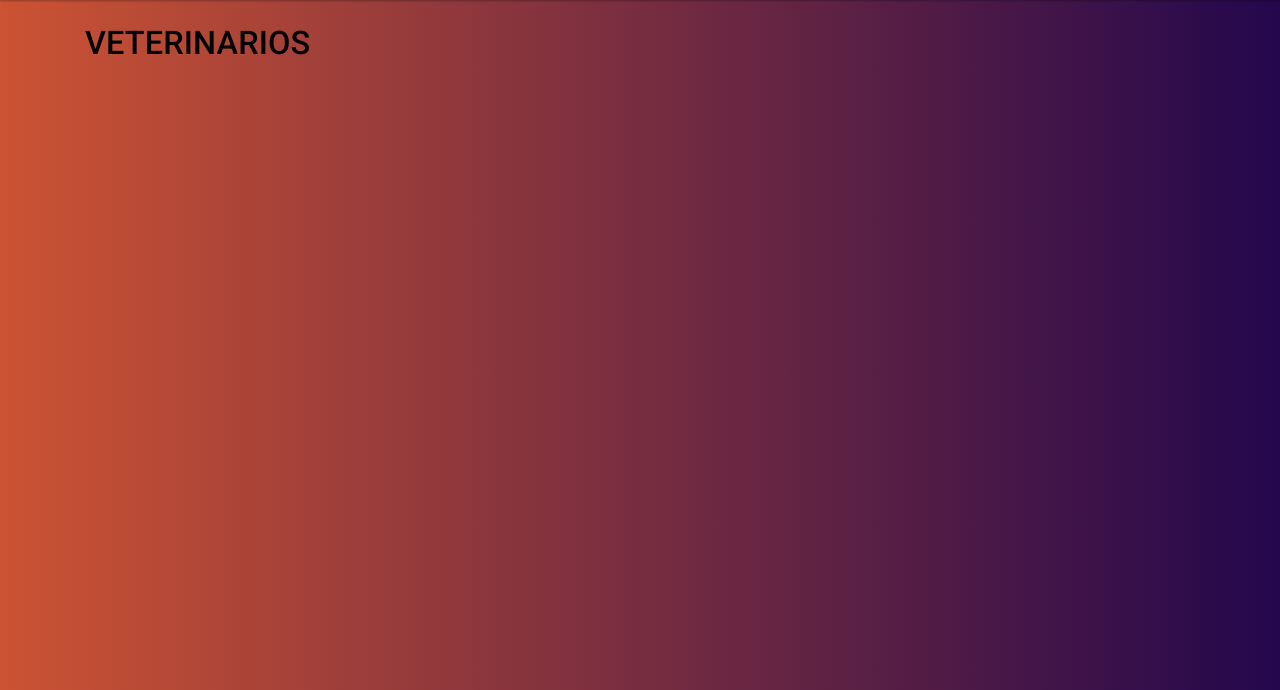
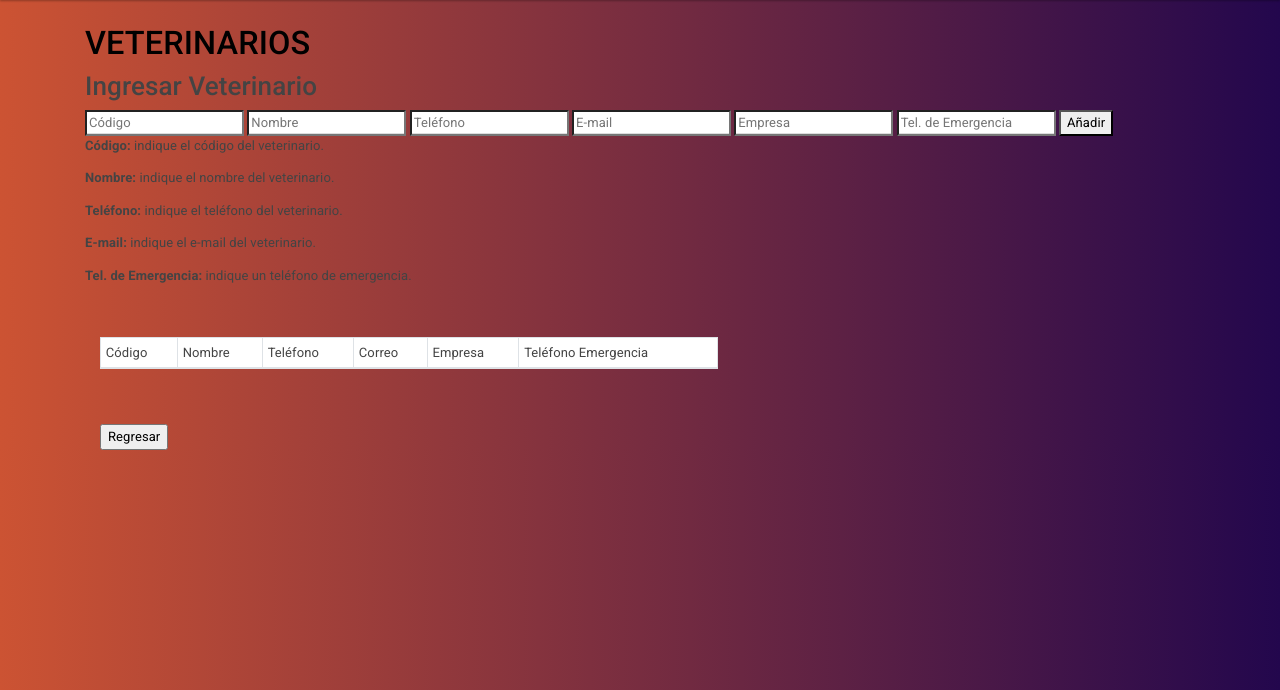
Before and after one commit to karou1182001/FinalBDGANT-V, a Flask app: page /veterinarios in a window 1280 px wide. Shown: the part 79-769 px from the top of the page. Run offline with Flask 2, Linux system fonts and the light colour scheme; data that the repository does not hold is empty; parts of the project's set-up code (start-up, migrations or seed data) failed here and were passed over.

Commit message:
Update veterinarios.html

```diff
--- a/ganaderiaApp/templates/veterinarios.html
+++ b/ganaderiaApp/templates/veterinarios.html
@@ -3,5 +3,69 @@
 {% block body %}
 
     <h1 style="color: black">VETERINARIOS</h1>
+    <h2>Ingresar Veterinario</h2>
+    {% with messages = get_flashed_messages() %}
+    {% if messages %}
+    {% for message in messages %}
+        <div class="alert alert-success alert-dismissible fade show" role="alert">
+            {{message}}
+            <button type="button" class="btn-close" data-bs-dismiss="alert" aria-label="Close"></button>
+        </div>
+    {% endfor %}
+    {% endif %}
+    {% endwith %}
+    <div>
+        <form action="/añadir_veterinario", method="POST">
+            <input type="text" name="cod", placeholder="Código">
+            <input type="text" name="nombre" placeholder="Nombre">
+            <input type="number" name="tel" placeholder="Teléfono">
+            <input type="text" name= "correo" placeholder="E-mail">
+            <input type="text" name="empresa" placeholder="Empresa">
+            <input type="number" name="emer_tel" placeholder="Tel. de Emergencia">
+            <button type="submit">
+                Añadir
+            </button>
+            <p><b>Código: </b> indique el código del veterinario.</p>
+            <p><b>Nombre: </b> indique el nombre del veterinario.</p>
+            <p><b>Teléfono: </b> indique el teléfono del veterinario.</p>
+            <p><b>E-mail: </b> indique el e-mail del veterinario.</p>
+            <p><b>Tel. de Emergencia: </b> indique un teléfono de emergencia.</p>
+            <br>
+            <br>
+        </form>
+    </div>
+    <div class="col-md-7">
+        <table class="table table-striped table-bordered bg-white table-sm">
+            <thead>
+                <tr>
+                    <td>Código</td>
+                    <td>Nombre</td>
+                    <td>Teléfono</td>
+                    <td>Correo</td>
+                    <td>Empresa</td>
+                    <td>Teléfono Emergencia</td>
+                </tr>
+            </thead>
+            <tbody>
+                {% for data in datos %}
+                <tr>
+                    <td>{{data.0}}</td>
+                    <td>{{data.1}}</td>
+                    <td>{{data.2}}</td>
+                    <td>{{data.3}}</td>
+                    <td>{{data.4}}</td>
+                    <td>{{data.5}}</td>
+                    <td><a href="" class="btn btn-danger btn-delete">Delete</a></td>
+                </tr>
+                {% endfor%}
+            </tbody>
+        </table>
+        <br>
+        <br>
+        <form action="http://localhost:3000/">
+            <input type="submit" value="Regresar">
+        </form>
+        </div>
+    </div>
 
 {% endblock %}
```
